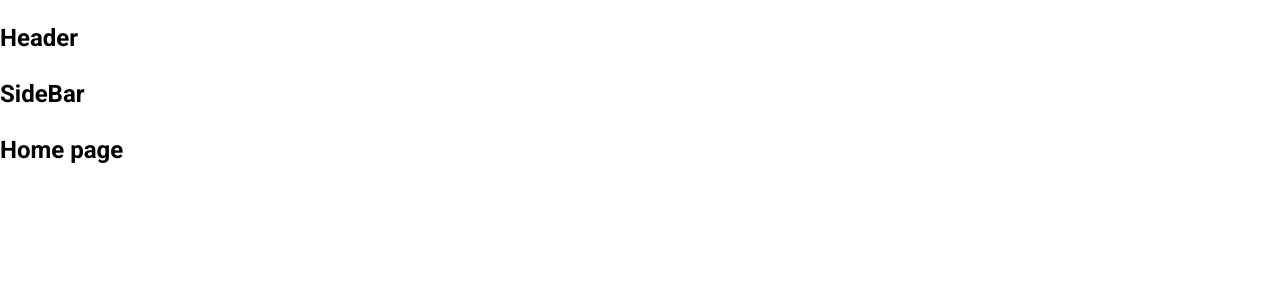
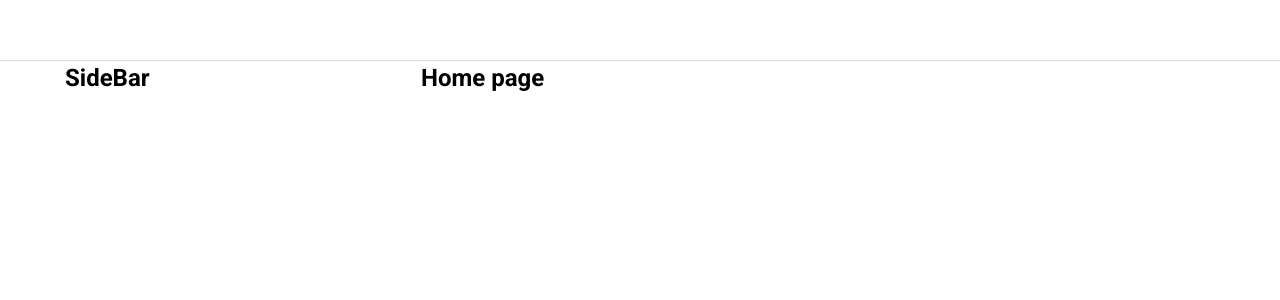
Before and after one commit to Hoc97/Tiktok, a React (Create React App) app: page / in a window 1280 px wide. Shown: the top 300 px of the page. Built offline with nearby package versions, Linux system fonts and the light colour scheme; the HTML template or start-up script is replaced by a standard one.

Commit message:
Dựng khung Layout mặc định

```diff
--- a/package.json
+++ b/package.json
@@ -6,6 +6,7 @@
         "@testing-library/jest-dom": "^5.16.5",
         "@testing-library/react": "^13.4.0",
         "@testing-library/user-event": "^13.5.0",
+        "classnames": "^2.3.2",
         "css-reset-and-normalize": "^2.3.6",
         "normalize.css": "^8.0.1",
         "react": "^18.2.0",
--- a/src/component/GlobalStyles/GlobalStyles.scss
+++ b/src/component/GlobalStyles/GlobalStyles.scss
@@ -3,10 +3,15 @@
 
 :root {
   --primary: #fe2c55;
+  //Default layout
+  --default-layout-header-height: 60px;
+  --default-layout-width: 1150px;
 }
 
 * {
   box-sizing: border-box;
+  margin: 0;
+  padding: 0;
 }
 
 html {
--- /dev/null
+++ b/src/component/Layout/Components/Header/Header.module.scss
@@ -0,0 +1,12 @@
+.wrapper {
+  width: 100%;
+  height: var(--default-layout-header-height, 60px);
+  box-shadow: 0px 1px 1px rgb(0 0 0 / 12%);
+  display: flex;
+}
+
+.inner {
+  margin: auto;
+  height: 100%;
+  width: var(--default-layout-width, 1150px);
+}
--- a/src/component/Layout/Components/Header/index.js
+++ b/src/component/Layout/Components/Header/index.js
@@ -1,5 +1,13 @@
+import classNames from 'classnames/bind';
+import styles from './Header.module.scss';
+
+const cx = classNames.bind(styles);
 function Header() {
-  return <h2>Header</h2>;
+  return (
+    <header className={cx('wrapper')}>
+      <div className={cx('inner')}></div>
+    </header>
+  );
 }
 
 export default Header;
--- /dev/null
+++ b/src/component/Layout/Components/SideBar/SideBar.module.scss
@@ -0,0 +1,3 @@
+.wrapper {
+  width: 356px;
+}
--- a/src/component/Layout/Components/SideBar/index.js
+++ b/src/component/Layout/Components/SideBar/index.js
@@ -1,5 +1,13 @@
+import classNames from 'classnames/bind';
+import styles from './SideBar.module.scss';
+
+const cx = classNames.bind(styles);
 function SideBar() {
-  return <h2>SideBar</h2>;
+  return (
+    <aside className={cx('wrapper')}>
+      <h2>SideBar</h2>
+    </aside>
+  );
 }
 
 export default SideBar;
--- /dev/null
+++ b/src/component/Layout/DefaultLayout/DefaultLayout.module.scss
@@ -0,0 +1,14 @@
+.wrapper {
+  display: flex;
+  flex-direction: column;
+  align-items: center;
+}
+
+.container {
+  width: var(--default-layout-width);
+  display: flex;
+}
+
+.content {
+  flex: 1;
+}
--- a/src/component/Layout/DefaultLayout/index.js
+++ b/src/component/Layout/DefaultLayout/index.js
@@ -1,14 +1,17 @@
 import Header from '../Components/Header';
 import SideBar from '../Components/SideBar';
+import classNames from 'classnames/bind';
+import styles from './DefaultLayout.module.scss';
 
+const cx = classNames.bind(styles);
 function DefaultLayout({ children }) {
-  console.log(children);
+  // console.log(children);
   return (
-    <div>
+    <div className={cx('wrapper')}>
       <Header />
-      <div className="container">
+      <div className={cx('container')}>
         <SideBar />
-        <div className="content">{children}</div>
+        <div className={cx('content')}>{children}</div>
       </div>
     </div>
   );
```
Also changed, not shown: 1 other file (tests, documents, lock files or other folders).
